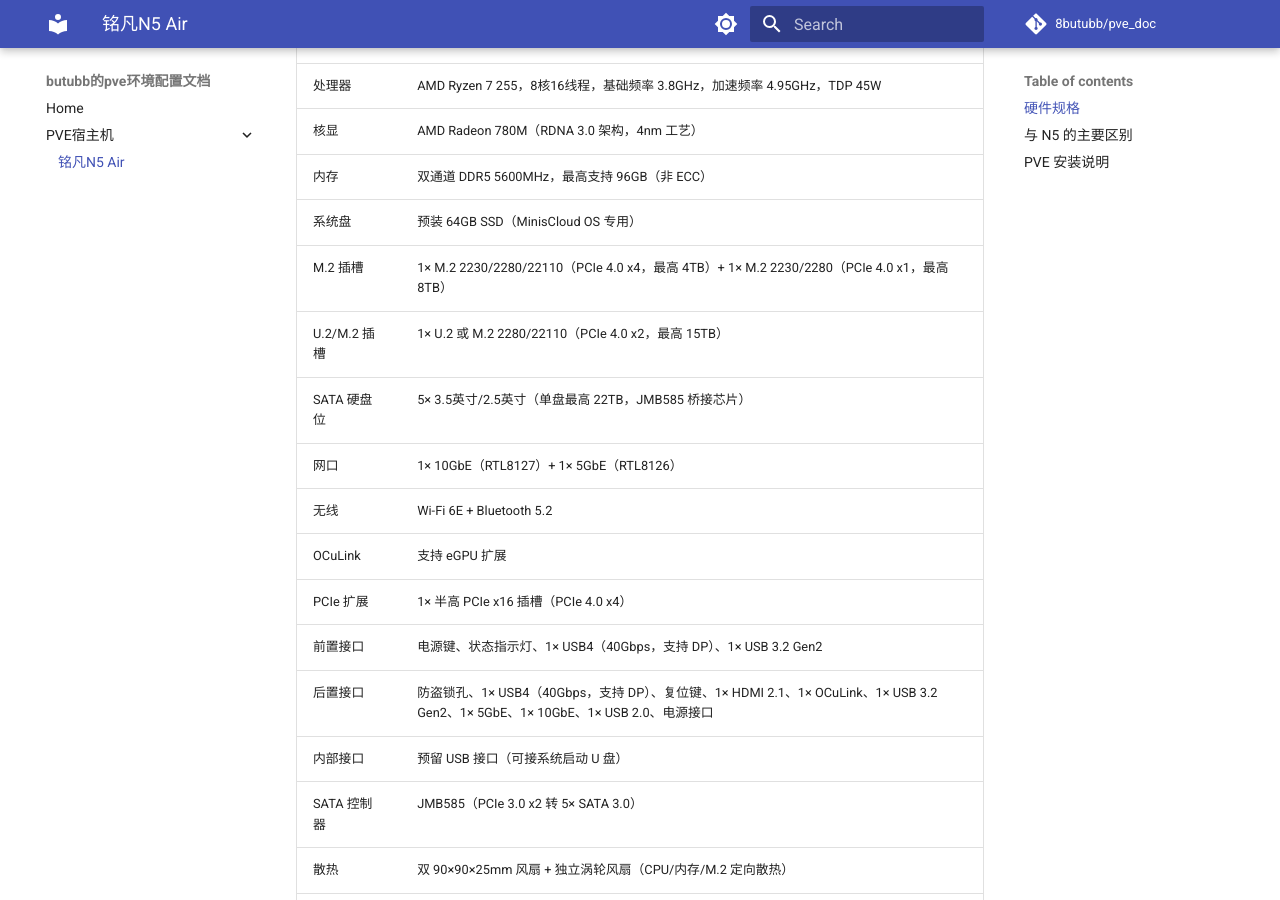
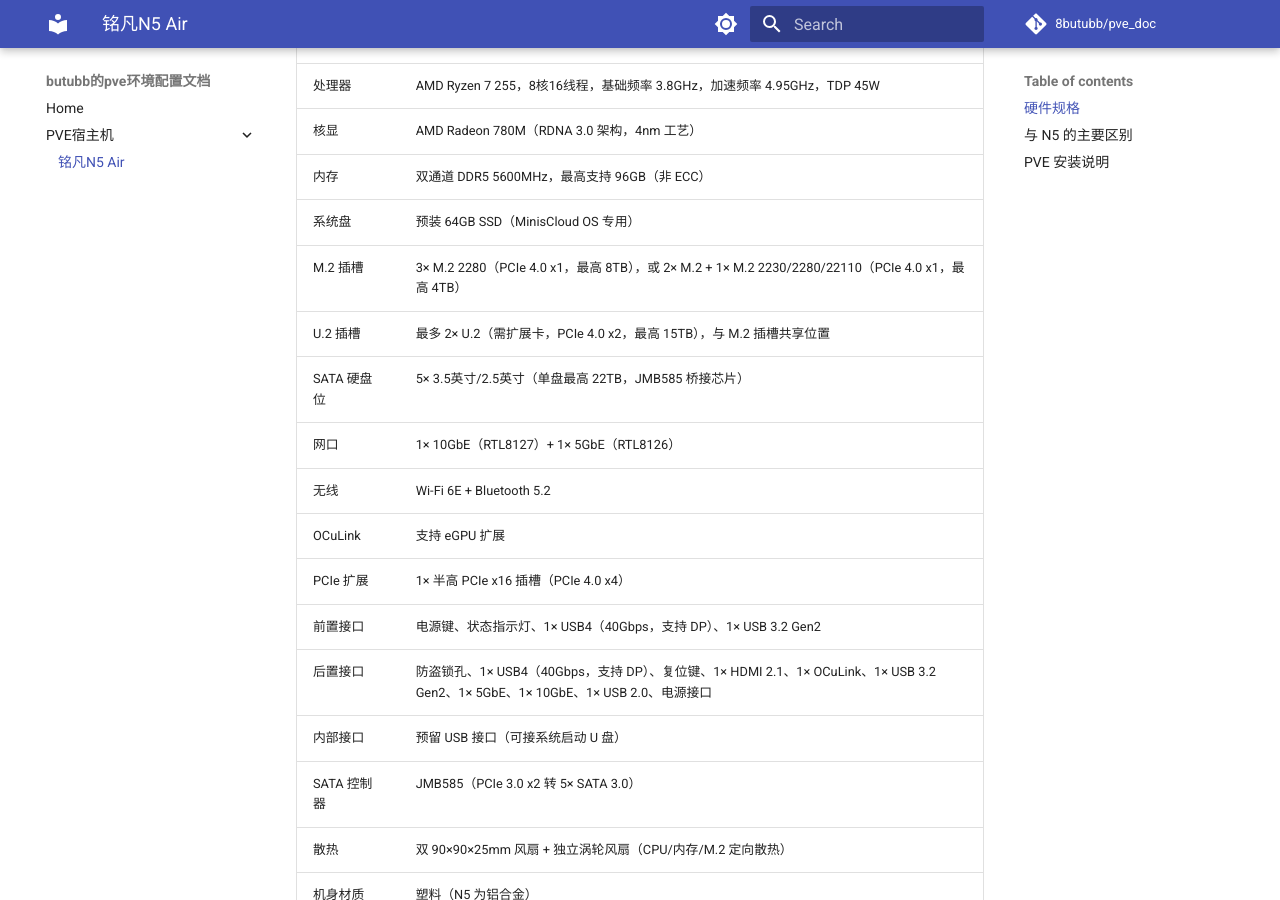
Before and after one commit to 8butubb/pve_doc, an MkDocs documentation site: the page built from docs/pve-host/index.md, in a window 1280 px wide and 900 px high, scrolled down 330 px. Built offline with MkDocs 1.6.1 and Material for MkDocs 9.7.7, drawn with Linux system fonts in a browser that asks for light colours; comment, search, counter and statistics services are not loaded.

Commit message:
fix: correct N5 Air M.2/U.2 slot config

```diff
--- a/docs/pve-host/index.md
+++ b/docs/pve-host/index.md
@@ -10,8 +10,8 @@
 | 核显 | AMD Radeon 780M（RDNA 3.0 架构，4nm 工艺） |
 | 内存 | 双通道 DDR5 5600MHz，最高支持 96GB（非 ECC） |
 | 系统盘 | 预装 64GB SSD（MinisCloud OS 专用） |
-| M.2 插槽 | 1× M.2 2230/2280/22110（PCIe 4.0 x4，最高 4TB）+ 1× M.2 2230/2280（PCIe 4.0 x1，最高 8TB） |
-| U.2/M.2 插槽 | 1× U.2 或 M.2 2280/22110（PCIe 4.0 x2，最高 15TB） |
+| M.2 插槽 | 3× M.2 2280（PCIe 4.0 x1，最高 8TB），或 2× M.2 + 1× M.2 2230/2280/22110（PCIe 4.0 x1，最高 4TB） |
+| U.2 插槽 | 最多 2× U.2（需扩展卡，PCIe 4.0 x2，最高 15TB），与 M.2 插槽共享位置 |
 | SATA 硬盘位 | 5× 3.5英寸/2.5英寸（单盘最高 22TB，JMB585 桥接芯片） |
 | 网口 | 1× 10GbE（RTL8127）+ 1× 5GbE（RTL8126） |
 | 无线 | Wi-Fi 6E + Bluetooth 5.2 |
```
